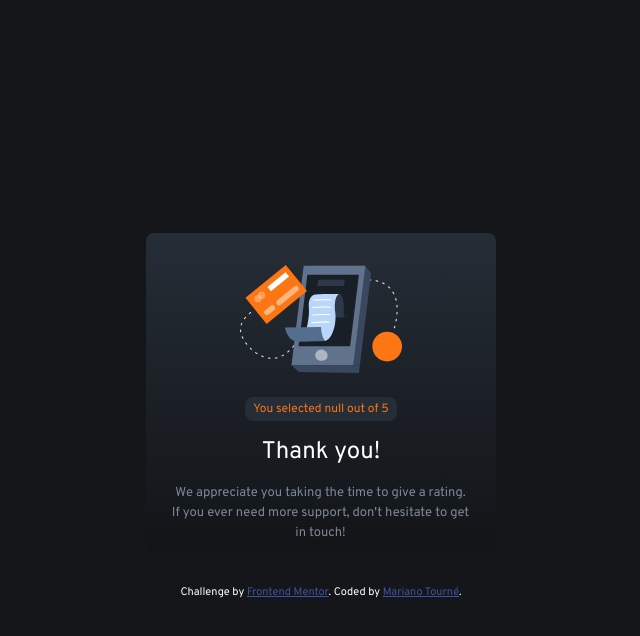
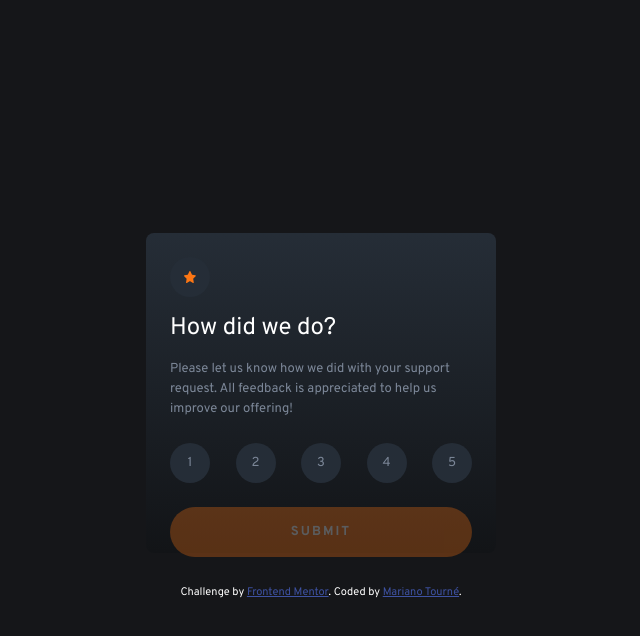
Before and after one commit to marianotourne/interactive-rating-component, a plain HTML site: page index.html in a window 1280 px wide. Both pictures are taken after a click on the button "SUBMIT". Shown: the whole page, without its empty margins (319-959 px from the left). Drawn offline with Linux system fonts and the light colour scheme.

Commit message:
button submit fixed

```diff
--- a/css/style.css
+++ b/css/style.css
@@ -124,6 +124,7 @@ body {
   cursor: not-allowed;
   opacity: 0.3;
   border: none;
+  font-family: var(--overpass);
 }
 
 .btn.active {
--- a/main-improved.js
+++ b/main-improved.js
@@ -25,6 +25,7 @@ scoreOptionList.forEach((scoreOption) => {
 });
 
 function onSubmitForm() {
+ if (submitBtn.classList.contains("active")){
 	  const initialState = document.querySelector(".initial-state");
 	  const finalState = document.querySelector(".final-state");
 	  const selection = document.querySelector(".selection");
@@ -33,3 +34,4 @@ function onSubmitForm() {
 	  finalState.classList.remove("hidden");
 	  selection.innerText = `You selected ${selectedScoreOption} out of 5`;
   }
+}
```
Lines whose indentation alone changed are shown as unchanged.
